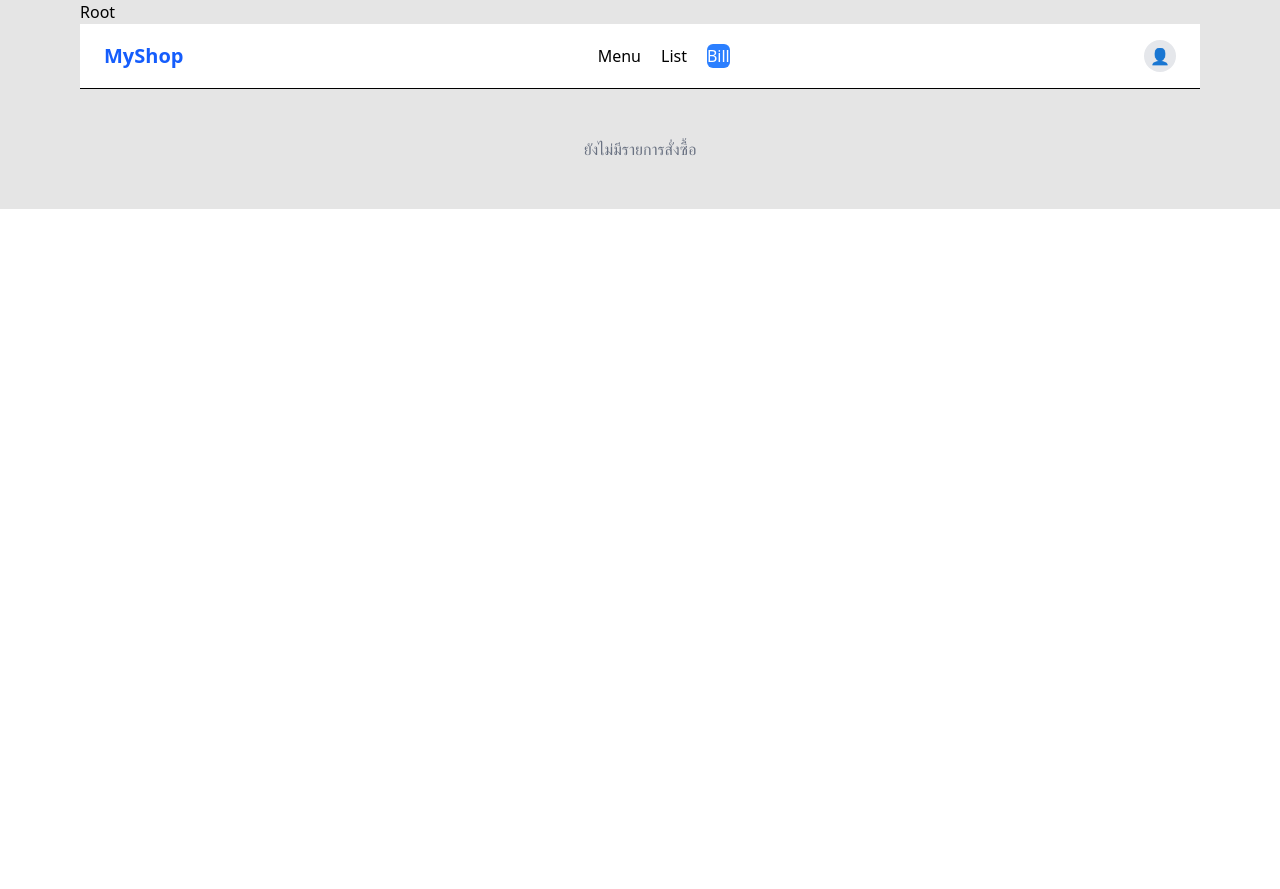
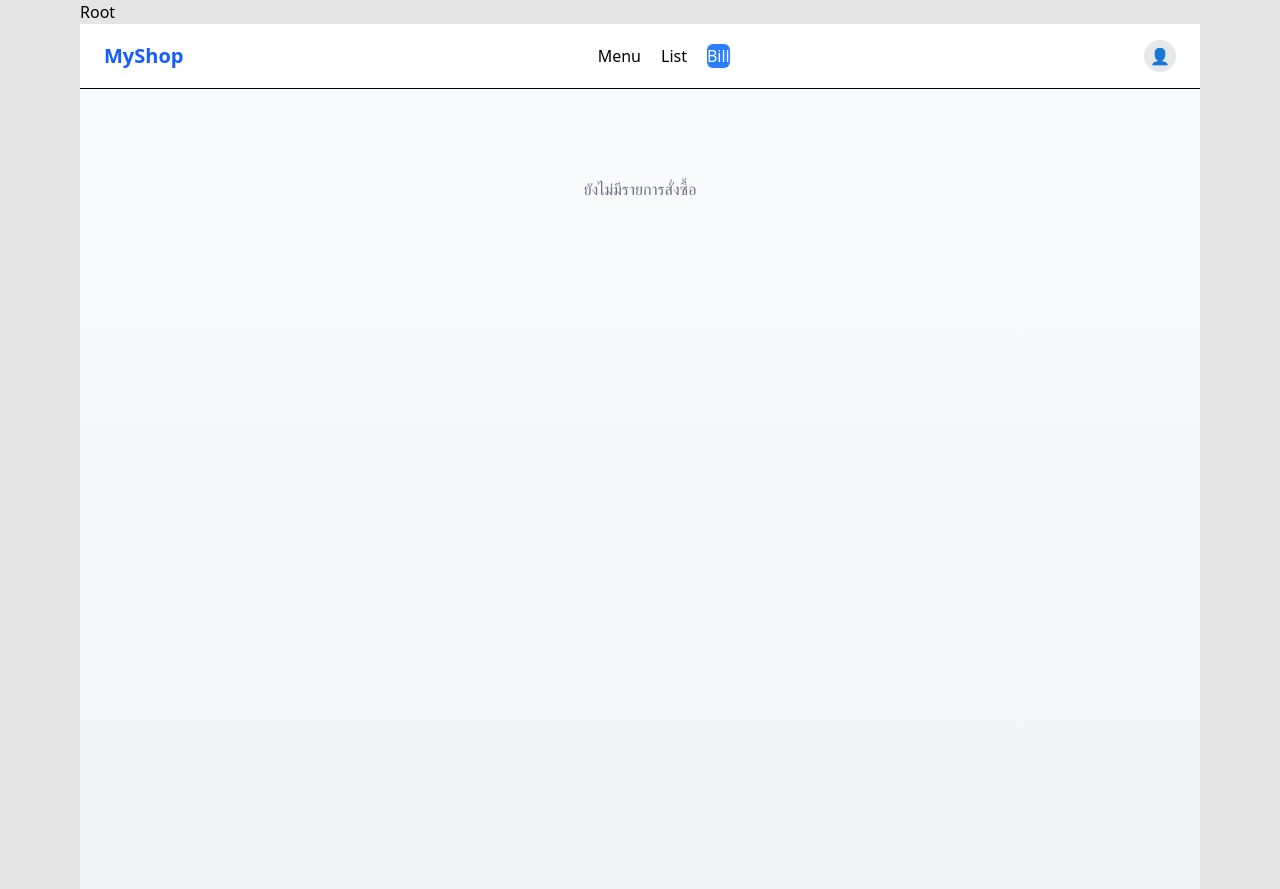
Before and after one commit to Pansa49/Thai-Noodle-Project, a React (Vite) app in the folder my-app/: page /bill in a window 1280 px wide. Before the commit the page ends 800 px from the top, so only its background shows below. Built offline with nearby package versions, Linux system fonts and the light colour scheme.

Commit message:
update all page

```diff
--- a/my-app/src/pages/bill/BillPage.tsx
+++ b/my-app/src/pages/bill/BillPage.tsx
@@ -13,9 +13,12 @@ export function BillPage() {
 
     if (orders.length === 0) {
         return (
-            <p className="text-gray-500 text-center py-12">
-                ยังไม่มีรายการสั่งซื้อ
-            </p>
+            <div className="min-h-screen bg-gradient-to-b from-gray-50 to-gray-100 py-10 px-4">
+                <p className="text-gray-500 text-center py-12">
+                    ยังไม่มีรายการสั่งซื้อ
+                </p>
+            </div>
+
         );
     }
 
--- a/my-app/src/pages/list/ListPage.tsx
+++ b/my-app/src/pages/list/ListPage.tsx
@@ -16,9 +16,12 @@ export function ListPage() {
 
     if (items.length === 0) {
         return (
-            <p className="text-gray-500 text-center py-12">
-                ยังไม่มีรายการสั่งซื้อ
-            </p>
+            <div className="min-h-screen bg-gradient-to-b from-gray-50 to-gray-100 py-10 px-4">
+                <p className="text-gray-500 text-center py-12">
+                    ยังไม่มีรายการสั่งซื้อ
+                </p>
+            </div>
+
         );
     }
 
--- a/my-app/src/pages/menu/MenuPage.tsx
+++ b/my-app/src/pages/menu/MenuPage.tsx
@@ -11,7 +11,6 @@ export function MenuPage() {
 
     return (
         <div className="container py-12 space-y-8">
-            <h1>MenuPage</h1>
             {menus.map((menu) => (
                 <div
                     className="bg-white rounded-2xl shadow hover:shadow-lg transition p-5"
```
